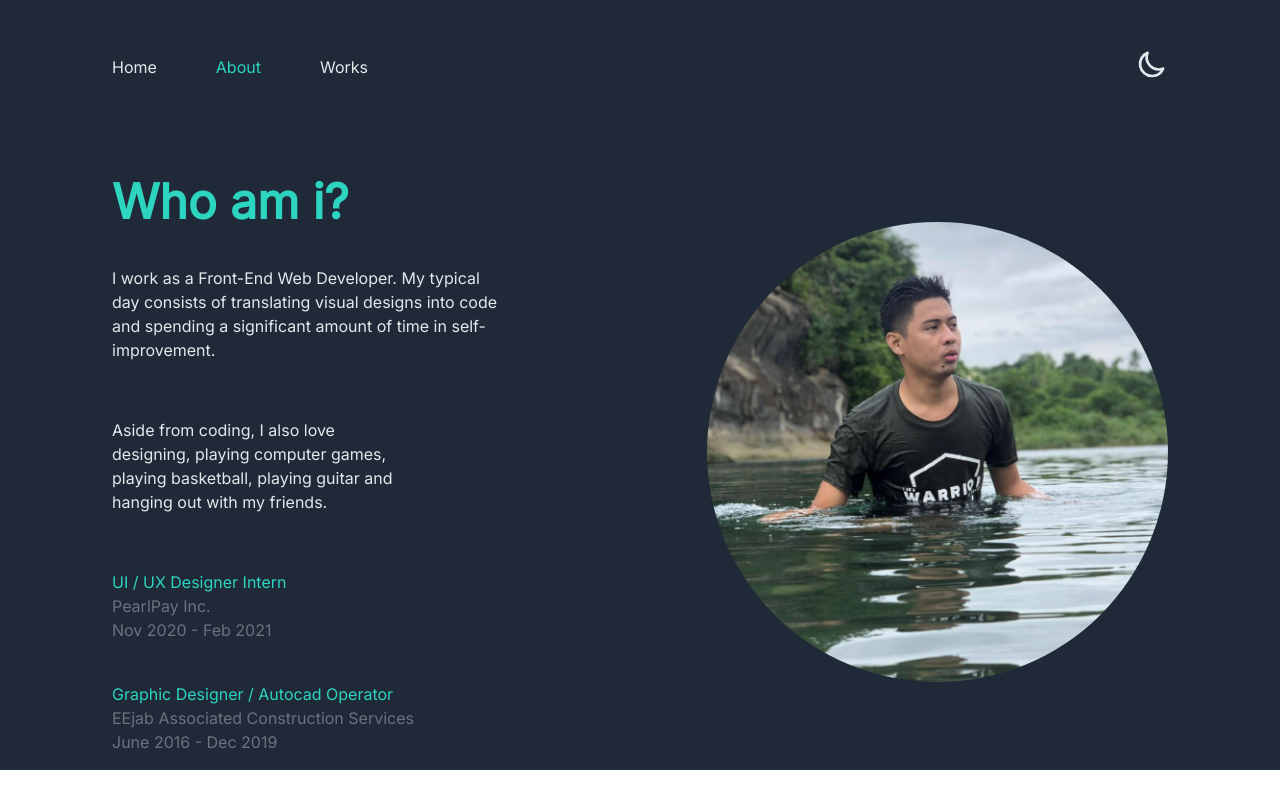
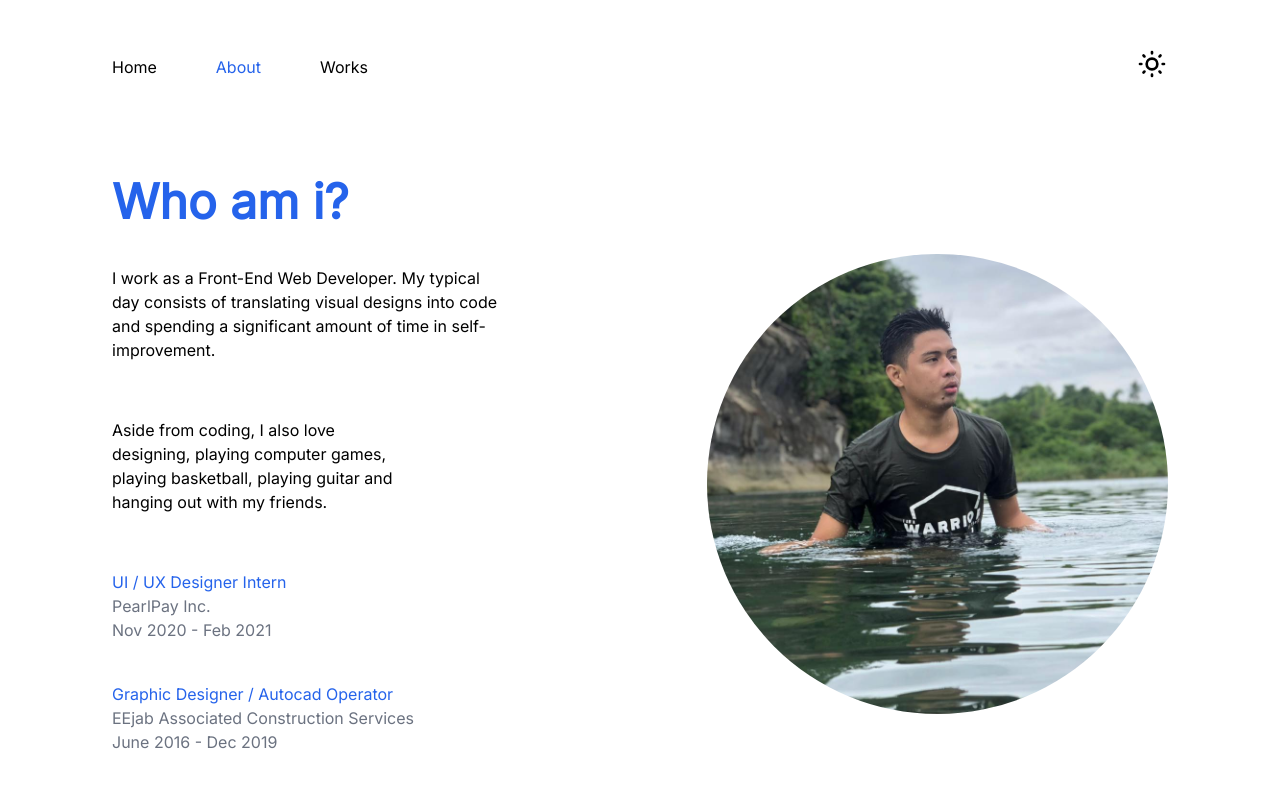
Before and after one commit to ahgumasing/abetsunggo.me, a Vue app: page /about in a window 1280 px wide. Shown: the top 808 px of the page. Built offline with nearby package versions, Linux system fonts and the light colour scheme.

Commit message:
refactoring code

```diff
--- a/src/App.vue
+++ b/src/App.vue
@@ -27,7 +27,7 @@ export default {
   },
   data() {
     return {
-      theme: "dark",
+      theme: "light",
       showMenu: false
     };
   },
--- a/src/views/About.vue
+++ b/src/views/About.vue
@@ -1,5 +1,5 @@
 <template>
-  <div class="flex px-6 md:px-12 lg:py-4 lg:px-28 lg:h-full mb-16 ">
+  <div class=" flex px-6 md:px-12 lg:py-4 lg:px-28 lg:h-full ">
     <div>
       <h1
         :class="theme == 'dark' ? 'text-teal-400' : 'text-blue-600'"
@@ -35,7 +35,7 @@
             {{ employment.graphic.postion }}
           </dt>
           <dt class="text-gray-500">{{ employment.graphic.company }}</dt>
-          <dt class="text-gray-500">{{ employment.graphic.date }}</dt>
+          <dt class="text-gray-500 pb-16">{{ employment.graphic.date }}</dt>
         </div>
       </div>
     </div>
--- a/src/views/Home.vue
+++ b/src/views/Home.vue
@@ -1,12 +1,12 @@
 <template>
-  <div class="px-6 md:px-12 lg:py-5 lg:px-28 lg:h-full ">
+  <div class="px-6 md:px-12 lg:py-5 lg:px-28 lg:h-full pb-12 ">
     <h1
       class="mt-7 text-4xl w-72 font-extrabold md:text-6xl md:w-10/12 lg:text-7xl lg:w-11/12"
     >
       {{ heading }}
     </h1>
     <p
-      class="text-sm w-64 py-6 md:text-lg md:w-8/12 lg:text-2xl lg:py-10 text-gray-500 mb-14"
+      class="text-sm w-64 py-6 md:text-lg md:w-8/12 lg:text-xl lg:py-10 text-gray-500 mb-24 "
     >
       {{ text }}
     </p>
```
